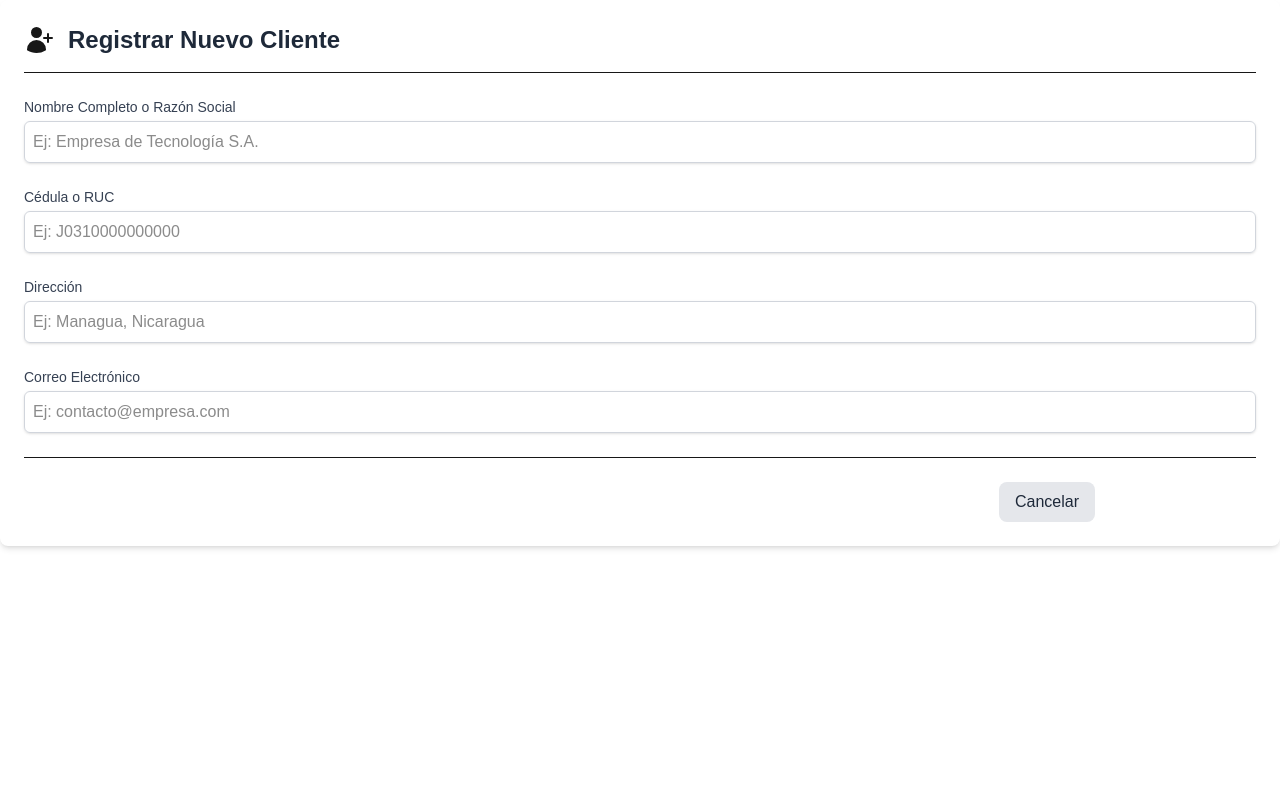
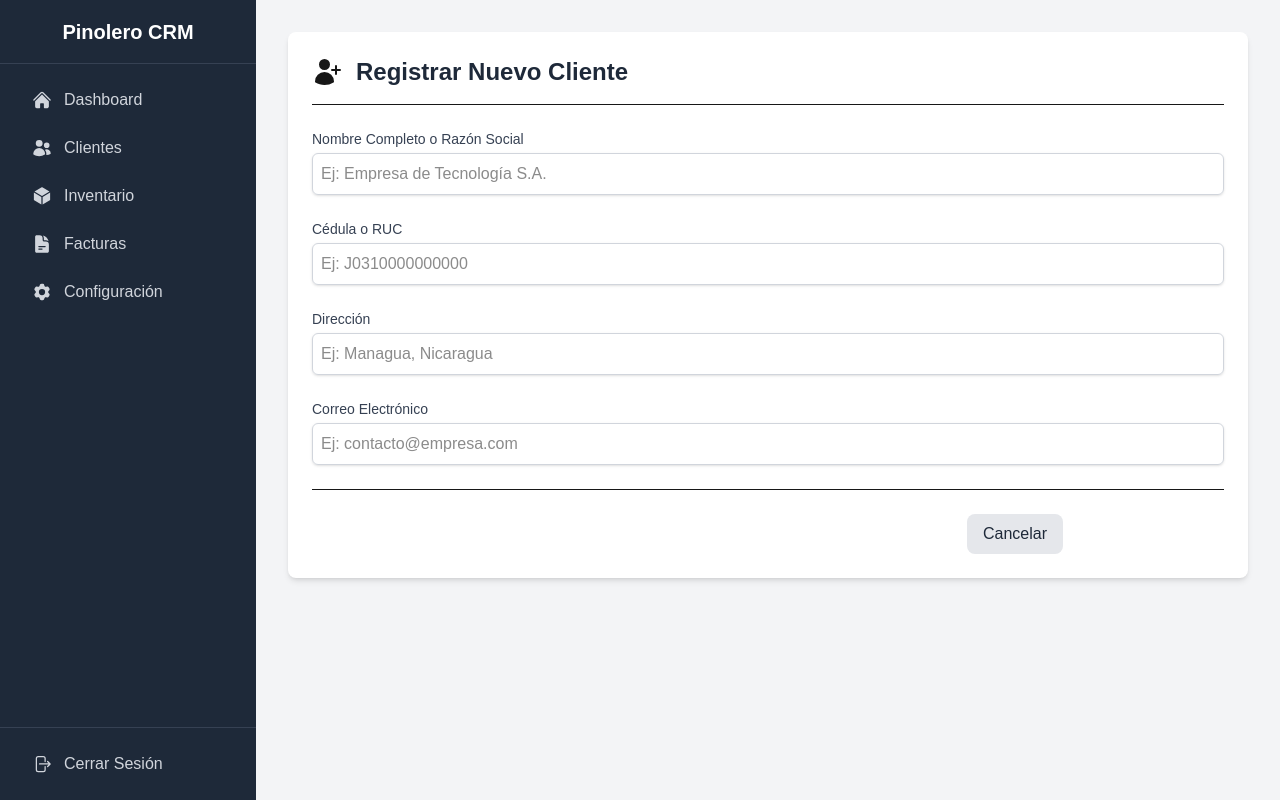
Before and after one commit to Arturo-Collado/proyecto-crm-frontend, a Next.js app: page /clients/new in a window 1280 px wide. Built offline with nearby package versions, Linux system fonts and the light colour scheme.

Commit message:
cambios layout del dashbord

```diff
--- /dev/null
+++ b/app/(dashboard)/layout.tsx
@@ -0,0 +1,72 @@
+
+import {
+  HomeIcon,
+  UsersIcon,
+  DocumentTextIcon,
+  ArrowRightOnRectangleIcon,
+  CubeIcon,
+  Cog6ToothIcon
+} from '@heroicons/react/24/solid';
+
+export default function DashboardLayout({
+  children,
+}: {
+  children: React.ReactNode;
+}) {
+  return (
+    <div className="flex h-screen bg-gray-100">
+
+      {/* Barra Lateral */}
+      <aside className="w-64 bg-gray-800 text-white flex flex-col">
+        <div className="h-16 flex items-center justify-center text-xl font-bold border-b border-gray-700">
+          Pinolero CRM
+        </div>
+
+        <nav className="flex-1 px-4 py-4 space-y-2">
+          {/* Dashboard */}
+          <a href="/dashboard" className="flex items-center px-4 py-2 text-gray-300 hover:bg-gray-700 hover:text-white rounded-md transition-colors">
+            <HomeIcon className="h-5 w-5 mr-3" />
+            Dashboard
+          </a>
+
+          {/* Clientes */}
+          <a href="/clients" className="flex items-center px-4 py-2 text-gray-300 hover:bg-gray-700 hover:text-white rounded-md transition-colors">
+            <UsersIcon className="h-5 w-5 mr-3" />
+            Clientes
+          </a>
+
+          {/* Inventario */}
+          <a href="/products" className="flex items-center px-4 py-2 text-gray-300 hover:bg-gray-700 hover:text-white rounded-md transition-colors">
+            <CubeIcon className="h-5 w-5 mr-3" />
+            Inventario
+          </a>
+
+          {/* Facturas */}
+          <a href="/invoices" className="flex items-center px-4 py-2 text-gray-300 hover:bg-gray-700 hover:text-white rounded-md transition-colors">
+            <DocumentTextIcon className="h-5 w-5 mr-3" />
+            Facturas
+          </a>
+
+          {/* Configuración (Nuevo) */}
+          <a href="/settings" className="flex items-center px-4 py-2 text-gray-300 hover:bg-gray-700 hover:text-white rounded-md transition-colors">
+            <Cog6ToothIcon className="h-5 w-5 mr-3" />
+            Configuración
+          </a>
+        </nav>
+
+        {/* Botón Cerrar Sesión */}
+        <div className='p-4 border-t border-gray-700'>
+          <a href="/" className="flex items-center px-4 py-2 text-gray-300 hover:bg-red-600 hover:text-white rounded-md transition-colors">
+            <ArrowRightOnRectangleIcon className="h-5 w-5 mr-3" />
+            Cerrar Sesión
+          </a>
+        </div>
+      </aside>
+
+      {/* Contenido Principal */}
+      <main className="flex-1 p-8 overflow-y-auto">
+        {children}
+      </main>
+    </div>
+  );
+}
```
